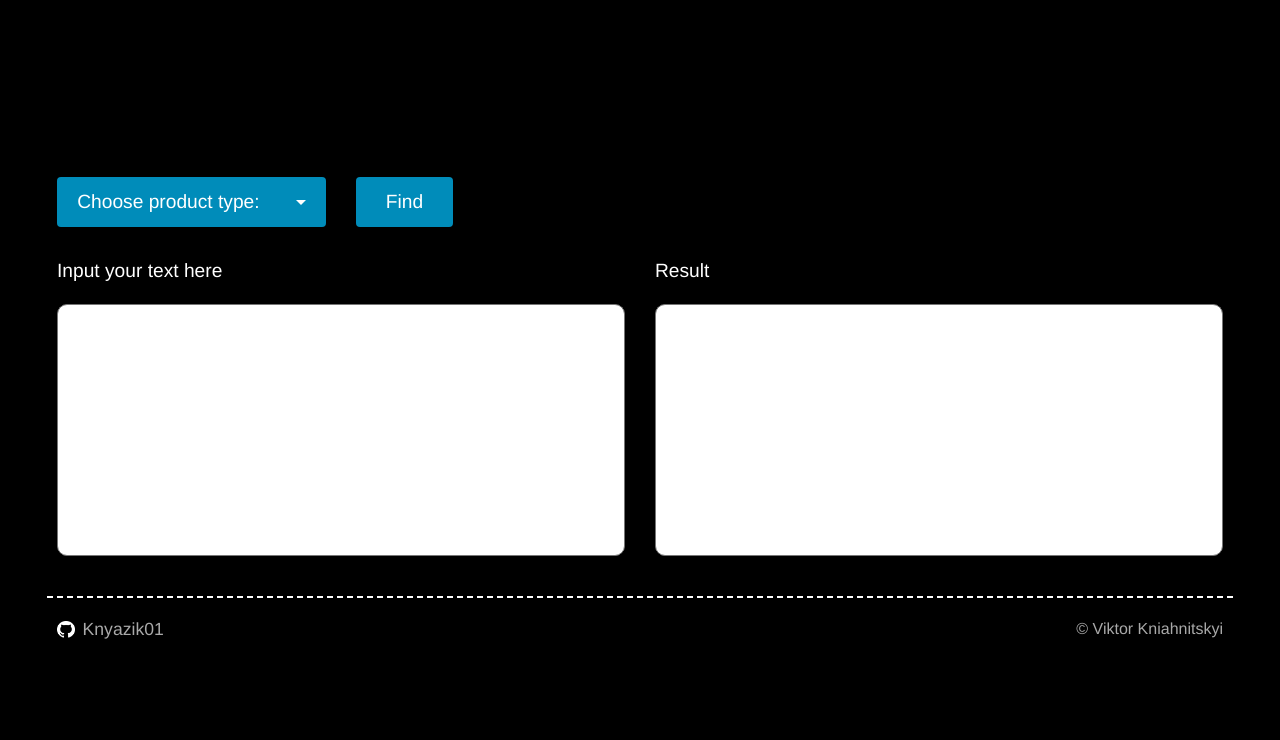
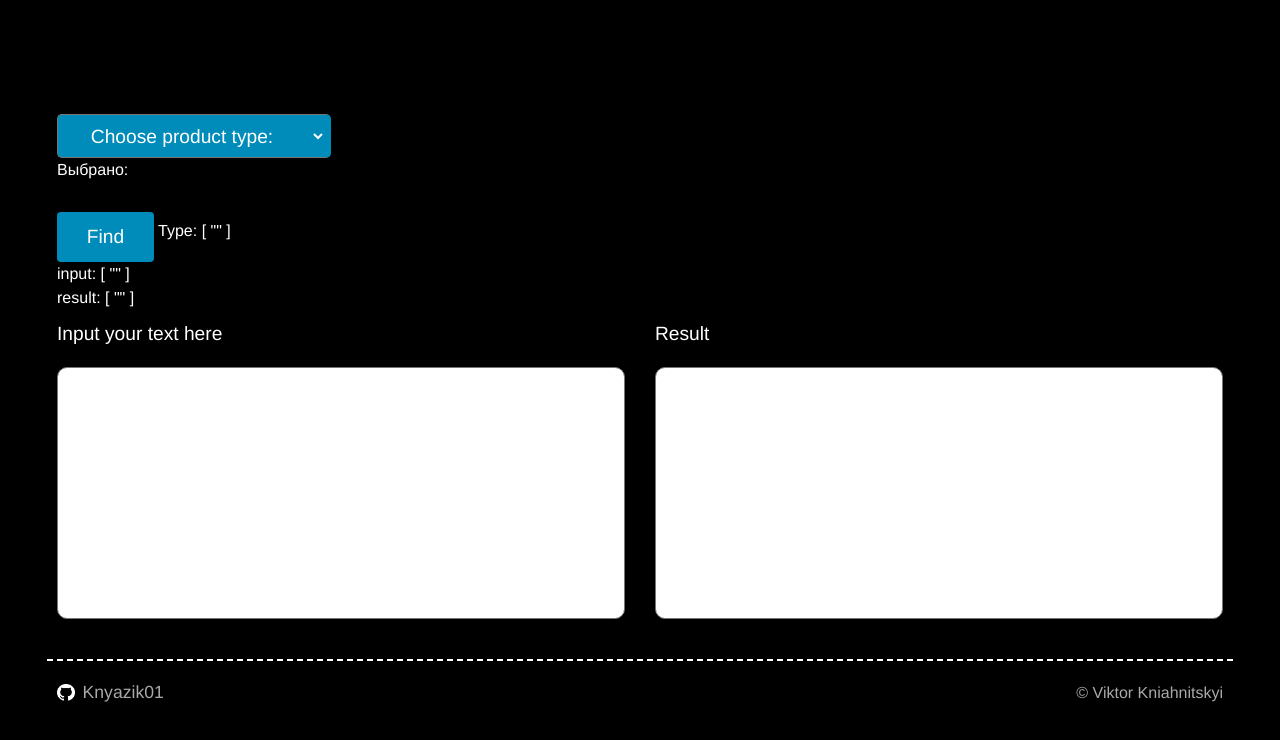
Before and after one commit to Knyazik01/coureworkVueJs, a Vue app: page / in a window 1280 px wide. Shown: the top 740 px of the page. Built offline with nearby package versions, Linux system fonts and the light colour scheme.

Commit message:
add functions and props+v-bind

```diff
--- a/package.json
+++ b/package.json
@@ -12,7 +12,8 @@
     "core-js": "^3.6.5",
     "jquery": "^3.5.1",
     "popper.js": "^1.16.1",
-    "vue": "^2.6.11"
+    "vue": "^2.6.11",
+    "vuex": "^3.5.1"
   },
   "devDependencies": {
     "@vue/cli-plugin-babel": "~4.5.0",
--- a/src/App.vue
+++ b/src/App.vue
@@ -2,15 +2,24 @@
   <div id="app">
     <main class="main">
       <!--    <Header />-->
-          <ProductsTypeDropdown />
-      <!--    <butFind />-->
+      <ProductsTypeDropdown
+          @sendType="fetchProductType"
+      />
+      <butFind
+          :product-type="this.type"
+          :input-data="this.inpText"
+          @sendResult="fetchResult"
+      />
       <!--    <div class="inputs"></div>-->
-      <Inputs />
-      <Footer />
+      <Inputs
+          @sendInput="fetchInput"
+          :result-data="this.type"
+      />
+      <Footer/>
     </main>
 
 
-<!--    <HelloWorld msg="Welcome to Your Vue.js App"/>-->
+    <!--    <HelloWorld msg="Welcome to Your Vue.js App"/>-->
   </div>
 </template>
 
@@ -18,20 +27,42 @@
 // import HelloWorld from './components/HelloWorld.vue';
 // import Header from "@/components/header/Header";
 import ProductsTypeDropdown from "@/components/product/ProductsTypeDropdown";
-// import butFind from "@/components/product/butFind";
+import butFind from "@/components/product/butFind";
 import Inputs from "@/components/input/Inputs";
 import Footer from "@/components/footer/Footer";
 
 export default {
   name: 'App',
+  data: () => ({
+    type: '',
+    inpText: '',
+    resText: '',
+  }),
   components: {
     // HelloWorld,
     // Header,
     ProductsTypeDropdown,
-    // butFind,
+    butFind,
     Inputs,
     Footer
-  }
+  },
+  methods: {
+    fetchProductType(type) {
+      this.type = type;
+      console.log(type);
+    },
+
+    fetchInput(text) {
+      this.inpText = text;
+      console.log('inp', text);
+    },
+
+    fetchResult(text) {
+      this.resText = text;
+      console.log('res', text);
+    },
+  },
+
 }
 </script>
 
--- a/src/components/product/ProductsTypeDropdown.vue
+++ b/src/components/product/ProductsTypeDropdown.vue
@@ -1,114 +1,121 @@
 <template>
   <div class="product">
     <div class="row product__controls">
+      <div class="col-sm-12 col-md-6 col-lg-4 col-xl-3">
 
-      <!--            <label for="product_types" class="label_text">Choose product type:</label>-->
-      <!--            <select name="type" id="product_types">-->
-      <!--                <option value="most_common" class="product_type" disabled> 10 most common words (in process)</option>-->
-      <!--                <option value="rarest" class="product_type">10 rarest words</option>-->
-      <!--                <option value="type3" class="product_type" >Find text in sentence (in process)</option>-->
-      <!--                <option value="type4" class="product_type" disabled>Type4 (in process)</option>-->
-      <!--                <option value="type5" class="product_type" disabled>Type5 (in process)</option>-->
-      <!--                <option value="type6" class="product_type" disabled>Type6 (in process)</option>-->
-      <!--                <option value="type7" class="product_type" disabled>Type7 (in process)</option>-->
-      <!--            </select>-->
+        <select v-model="productType" class="product_types" @change="sendProductType">
+          <option disabled class="product_type product_type_disabled" value="">Choose product type:</option>
+          <option class="product_type product_type_active" value="tenRarestWords">10 rarest words</option>
+          <option class="product_type product_type_active" value="tenMostCommonWords">10 most common words</option>
+          <option disabled class="product_type product_type_disabled" value="type3">Type3</option>
+        </select>
+        <span>Выбрано: {{ productType }}</span>
 
-      <div class="col-sm-12 col-md-6 col-lg-4 col-xl-3 dropdown">
-        <a class="btn dropdown-toggle product_types" href="#" role="button" id="dropdownMenuLink"
-           data-toggle="dropdown" aria-haspopup="true" aria-expanded="true">
-          Choose product type:
-        </a>
-
-        <div class="dropdown-menu dropdown-menu-left dropdown-menu-lg-right" aria-labelledby="dropdownMenuLink" data-bar-is="close">
-          <div class="dropdown-header">Choose product type</div>
-          <!--                    <a class="dropdown-item product_type disabled" href="#">10 most common words</a>-->
-          <!--                    <div class="dropdown-divider"></div>-->
-          <a class="dropdown-item product_type " href="#" data-type="ten-rarest-words">10 rarest words</a>
-          <div class="dropdown-divider"></div>
-          <a class="dropdown-item product_type active" href="#" data-type="ten-most-common-words">10 most common words</a>
-          <div class="dropdown-divider"></div>
-          <a class="dropdown-item product_type disabled" href="#" data-type="type4">Type4</a>
-          <div class="dropdown-divider"></div>
-          <a class="dropdown-item product_type disabled" href="#" data-type="type5">Type5</a>
-          <div class="dropdown-divider"></div>
-          <a class="dropdown-item product_type disabled" href="#" data-type="type6">Type6</a>
-          <div class="dropdown-divider"></div>
-          <a class="dropdown-item product_type disabled" href="#" data-type="type7">Type7</a>
-        </div>
-      </div>
-
-      <div class="col find">
-        <input type="button" value="Find" id="findBtn" class="btn">
-      </div>
       </div>
 
 
-
-
-
+    </div>
   </div>
 </template>
 
 <script>
 export default {
-  name: "ProductsTypeDropdown.vue"
+  name: "ProductsTypeDropdown.vue",
+  data: () => ({
+    productType: '',
+  }),
+  // props: [ 'productType' ],
+  // mounted() {
+  //   this.$root.$emit('sendProductType', this.productType)
+  // }
+  methods: {
+    sendProductType() {
+      this.$emit('sendType', this.productType)
+    }
+  },
 }
 </script>
 
-<style scoped>
+<style lang="scss" scoped>
 
 .product {
   display: flex;
   flex-direction: column;
-}
 
-.product__controls {
+  &__controls {
     margin: 20px 0;
   }
 
-.product_types, #findBtn {
+  &_types {
+    margin-top: 10px;
+    padding: 0.5em 1.5em;
+    width: calc(100% + 5px); // add 5 as border
+    font-size: 1.2em;
     background-color: #008CBA;
     color: white;
-  padding: 0.5em 1.5em;
-  font-size: 1.2em;
-  transition-duration: 0.4s;
-  margin-top: 10px;
-}
-
-.product_types {
-  padding: 0.5em 1em;
-  width: 100%;
     display: flex;
     justify-content: space-between;
     align-items: center;
+    border-right: 5px solid #008CBA;
+    border-radius: 5px;
+
+    &:hover {
+      background-color: white;
+      color: black;
+      border-right: 5px solid white;
+    }
   }
 
-.product_types:hover, #findBtn:hover, .btnClicked {
+  &_type {
+    font-size: 1em;
+    display: block;
+    padding: 0.5rem 1.5rem;
+
+    &_active {
       background-color: white;
       color: black;
-}
 
-.product_type {
-  font-size: 1em;
-  display: block;
-}
-
-.dropdown-menu {
-  margin: 5px 15px 0 15px;
-  /*display: block;*/
-  width: calc(100% - 30px);
-  /*background-color: #00a9e2;*/
-}
-
-.product_type {
-  padding: 0.5rem 1.5rem;
-}
-
-.product_type:hover {
+      &:hover {
         background-color: #00a9e2;
         color: #fff;
       }
+    }
+
+    &_disabled {
+      background-color: #cccccc;
+    }
+  }
+}
+
+</style>
 
 
+<!--      <div class="col-sm-12 col-md-6 col-lg-4 col-xl-3 dropdown">-->
+<!--        <a class="btn dropdown-toggle product_types" href="#" role="button" id="dropdownMenuLink"-->
+<!--           data-toggle="dropdown" aria-haspopup="true" aria-expanded="true">-->
+<!--          Choose product type:-->
+<!--        </a>-->
+<!--        &lt;!&ndash;          @click="showHideDropdown"&ndash;&gt;-->
 
-</style>
+<!--&lt;!&ndash;        v-if="dropdownIsOpen"&ndash;&gt;-->
+<!--        <div class="dropdown-menu dropdown-menu-left dropdown-menu-lg-right" aria-labelledby="dropdownMenuLink"-->
+<!--             data-bar-is="close" >-->
+<!--          <div class="dropdown-header">Choose product type</div>-->
+<!--          &lt;!&ndash;                    <a class="dropdown-item product_type disabled" href="#">10 most common words</a>&ndash;&gt;-->
+<!--          &lt;!&ndash;                    <div class="dropdown-divider"></div>&ndash;&gt;-->
+<!--          <a class="dropdown-item product_type" href="#" data-type="ten-rarest-words">10 rarest words</a>-->
+<!--          <div class="dropdown-divider"></div>-->
+<!--          <a class="dropdown-item product_type active" href="#" data-type="ten-most-common-words">10 most common-->
+<!--            words</a>-->
+<!--          <div class="dropdown-divider"></div>-->
+<!--          <a class="dropdown-item product_type disabled" href="#" data-type="type4">Type4</a>-->
+<!--          <div class="dropdown-divider"></div>-->
+<!--          <a class="dropdown-item product_type disabled" href="#" data-type="type5">Type5</a>-->
+<!--          <div class="dropdown-divider"></div>-->
+<!--          <a class="dropdown-item product_type disabled" href="#" data-type="type6">Type6</a>-->
+<!--          <div class="dropdown-divider"></div>-->
+<!--          <a class="dropdown-item product_type disabled" href="#" data-type="type7">Type7</a>-->
+<!--        </div>-->
+<!--      </div>-->
+
+<!--    </div>-->
--- a/src/components/product/butFind.vue
+++ b/src/components/product/butFind.vue
@@ -1,13 +1,104 @@
 <template>
-
+  <div class="col find">
+    <input type="button" value="Find" id="findBtn" class="btn" @click="sendResult">
+    Type: {{ [productType] }} <br>
+    input: {{ [inputData] }} <br>
+    result: {{ [resultData] }}
+  </div>
 </template>
 
 <script>
 export default {
-  name: "butFind.vue"
+  name: "butFind.vue",
+  data: () => ({
+    resultData: '',
+  }),
+  props: {
+    productType: {
+      type: String,
+      default: '',
+    },
+    inputData: {
+      type: String,
+      default: '',
+    }
+  },
+  methods: {
+    getWords(str) {
+      return str.replace(/[,.!?:'"\n]+/g, ' ')
+          .match(/[a-zа-яёіїє0-9 ]/iug)
+          .join('')
+          .split(' ')
+          .filter((itm) => itm !== '');
+    },
+
+    getCount(array) {
+      const count = [];
+      for (let item of array) {
+        if (count.filter((itm) => itm.word === item)
+            .length === 0) {
+          count.push(
+              {
+                word: item,
+                count: array.filter((itm) => itm === item).length
+              }
+          );
+        }
+      }
+      return count;
+    },
+
+    getSort(array) {
+      return array.sort((a, b) => a.count - b.count);
+    },
+
+    getSortedWordsFromStr(str) {
+      const words = this.getWords(str);
+      const wordsCount = this.getCount(words);
+      const wordsSorted = this.getSort(wordsCount);
+      return wordsSorted;
+    },
+
+    tenRarest(str) {
+      return this.getSortedWordsFromStr(str).slice(0, 10);
+    },
+
+    tenCommon(str) {
+      return this.getSortedWordsFromStr(str).slice(-10).reverse();
+    },
+
+
+    // type3() {
+    //
+    // },
+
+
+    sendResult() {
+      if (this.inputData) {
+        this.resultData = ('tenRarestWords' === this.productType) ? this.tenRarest(this.inputData) :
+            ('tenMostCommonWords' === this.productType) ? this.tenCommon(this.inputData) : '';
+        this.$emit('fetchResult', this.resultData)
+      }
+    }
+  }
 }
 </script>
 
-<style scoped>
+<style lang="scss" scoped>
+
+#findBtn {
+  background-color: #008CBA;
+  color: white;
+  padding: 0.5em 1.5em;
+  font-size: 1.2em;
+  transition-duration: 0.4s;
+  margin-top: 10px;
+
+  &:hover {
+    background-color: white;
+    color: black;
+  }
+}
+
 
 </style>
```
Also changed, not shown: src/components/input/Inputs.vue (+25 -3 lines), 1 other file (tests, documents, lock files or other folders). Lines whose indentation alone changed are shown as unchanged.
